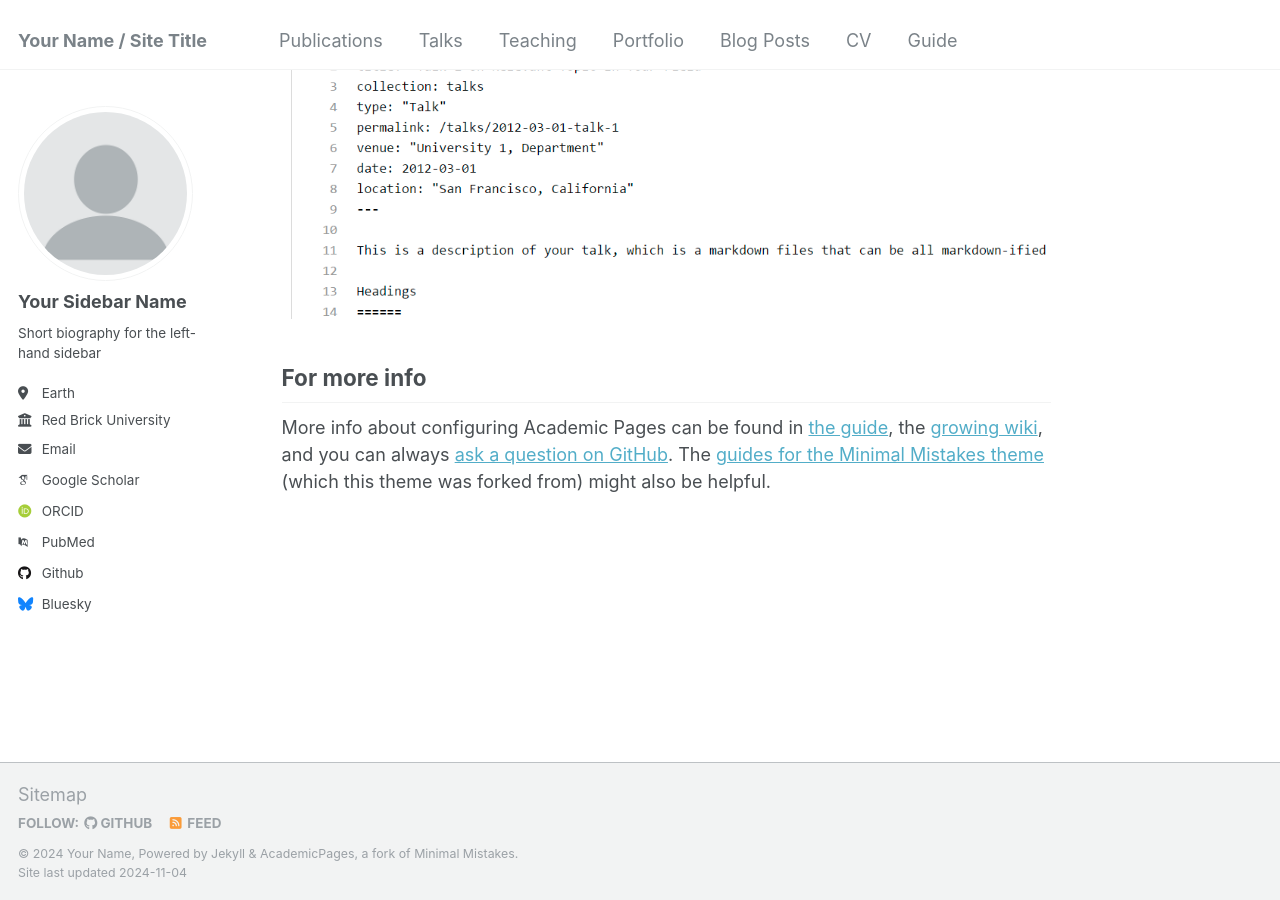
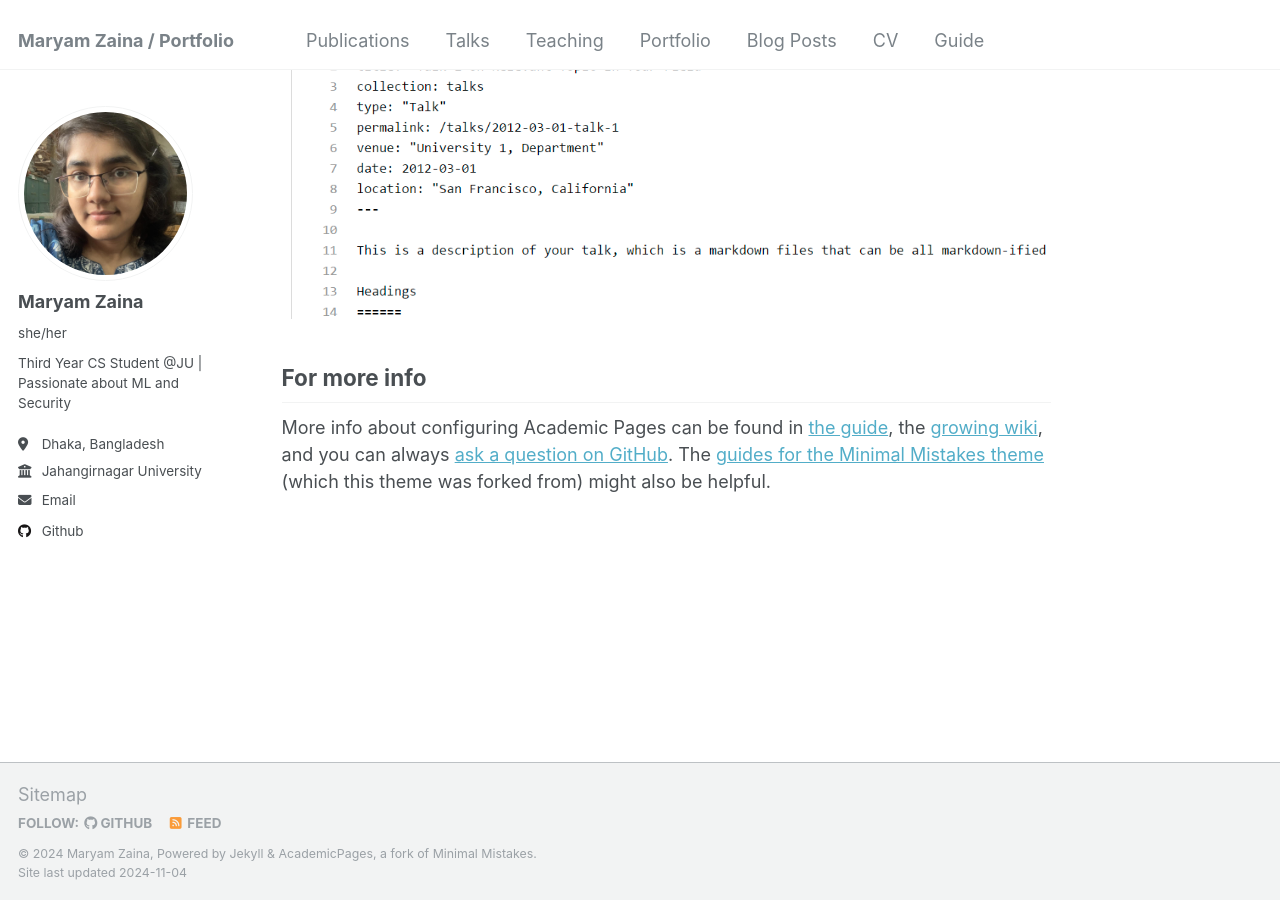
Before and after one commit to zainasboxofideas/maryamzaina.github.io, a Jekyll site: the page built from _pages/about.md, in a window 1280 px wide and 900 px high, scrolled down 2643 px. Built offline with Jekyll 4.4.1, drawn with Linux system fonts in a browser that asks for light colours; some web fonts are replaced.

Commit message:
edited _config.yml

```diff
--- a/_config.yml
+++ b/_config.yml
@@ -8,35 +8,35 @@
 
 # Basic Site Settings
 locale                   : "en-US"
-title                    : "Your Name / Site Title"
+title                    : "Maryam Zaina / Portfolio"
 title_separator          : "-"
-name                     : &name "Your Name"
-description              : &description "personal description"
-url                      : https://academicpages.github.io # the base hostname & protocol for your site e.g. "https://mmistakes.github.io"
+name                     : &name "Maryam Zaina"
+description              : &description "3rd year CS major"
+url                      : "https://zainasboxofideas.github.io" # the base hostname & protocol for your site e.g. "https://mmistakes.github.io"
 baseurl                  : "" # the subpath of your site, e.g. "/blog"
-repository               : "academicpages/academicpages.github.io"
+repository               : "zainasboxofideas/zainasboxofideas.github.io"
 
 # Site Author - The following control what appear as part of the author content on the side bar.
 #               If a field is blank the icon and link will not appear, otherwise it will be shown.
 #               Additional customization can be done by editing /_includes/author-profile.html
 author:
   # Biographic information
-  avatar           : "profile.png"
-  name             : "Your Sidebar Name"
-  pronouns         : # example: "she/her"
-  bio              : "Short biography for the left-hand sidebar"
-  location         : "Earth"
-  employer         : "Red Brick University"
+  avatar           : "profile.jpeg"
+  name             : "Maryam Zaina"
+  pronouns         : "she/her"
+  bio              : "Third Year CS Student @JU | Passionate about ML and Security"
+  location         : "Dhaka, Bangladesh"
+  employer         : "Jahangirnagar University"
   uri              : # URL
-  email            : "none@example.org"
+  email            : "maryamzaina96@gmail.com"
 
   # Academic websites
   arxiv            : # URL - Update with the correct link to your profile
-  googlescholar    : "https://scholar.google.com/citations?user=PS_CX0AAAAAJ"
+  googlescholar    : # URL "https://scholar.google.com/citations?user=PS_CX0AAAAAJ"
   impactstory      : # URL
-  orcid            : "http://orcid.org/yourorcidurl"
+  orcid            : # URL "http://orcid.org/yourorcidurl"
   semantic         : # URL
-  pubmed           : "https://www.ncbi.nlm.nih.gov/pubmed/?term=john+snow"
+  pubmed           : # URL "https://www.ncbi.nlm.nih.gov/pubmed/?term=john+snow"
   researchgate     : # URL
   scopus           : # URL
 
@@ -44,12 +44,12 @@ author:
   bitbucket        : # Username - Update with your username on the site
   codepen          : # Username
   dribbble         : # Username
-  github           : "academicpages"
+  github           : "zainasboxofideas" # "academicpages"
   kaggle           : # Username
   stackoverflow    : # User number or user number and name (i.e., use "1" or "1/jeff-atwood")
 
   # Social media
-  bluesky          : "bsky.app" # Replace this with you Bluesky username
+  bluesky          : # Username "bsky.app" # Replace this with you Bluesky username
   facebook         : # Username
   flickr           : # Username
   foursquare       : # Username
```
Also changed, not shown: images/profile.jpeg (added).
